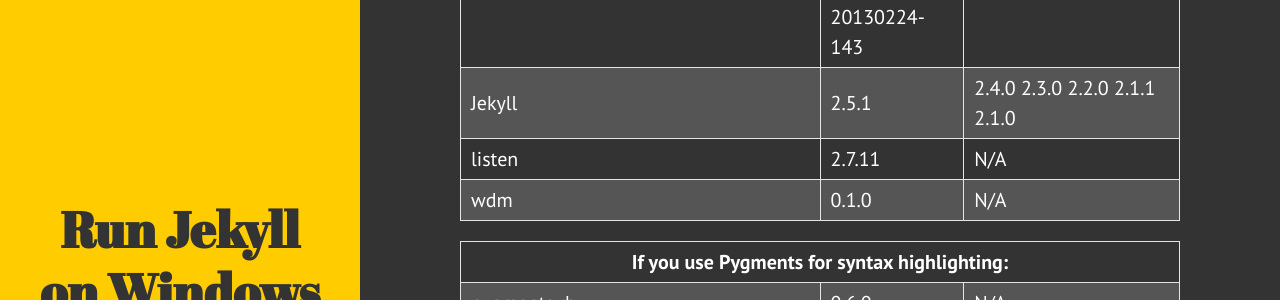
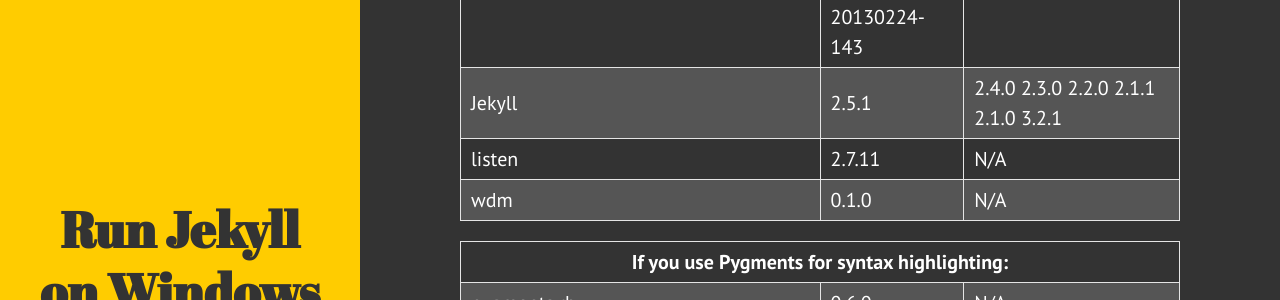
Before and after one commit to juthilo/run-jekyll-on-windows, a Jekyll site: the page built from index.html, in a window 1280 px wide and 900 px high, scrolled down 741 px. Shown: the part 185-485 px from the top of the window. Built offline with Jekyll 4.4.1, drawn with Linux system fonts in a browser that asks for light colours.

Commit message:
bump jekyll gem version to latest version and version to main table

```diff
--- a/index.html
+++ b/index.html
@@ -33,7 +33,7 @@
     <tr>
       <td>Jekyll</td>
       <td>2.5.1</td>
-      <td>2.4.0 2.3.0 2.2.0 2.1.1 2.1.0</td>
+      <td>2.4.0 2.3.0 2.2.0 2.1.1 2.1.0 3.2.1</td>
     </tr>
     <tr>
       <td>listen</td>
```
